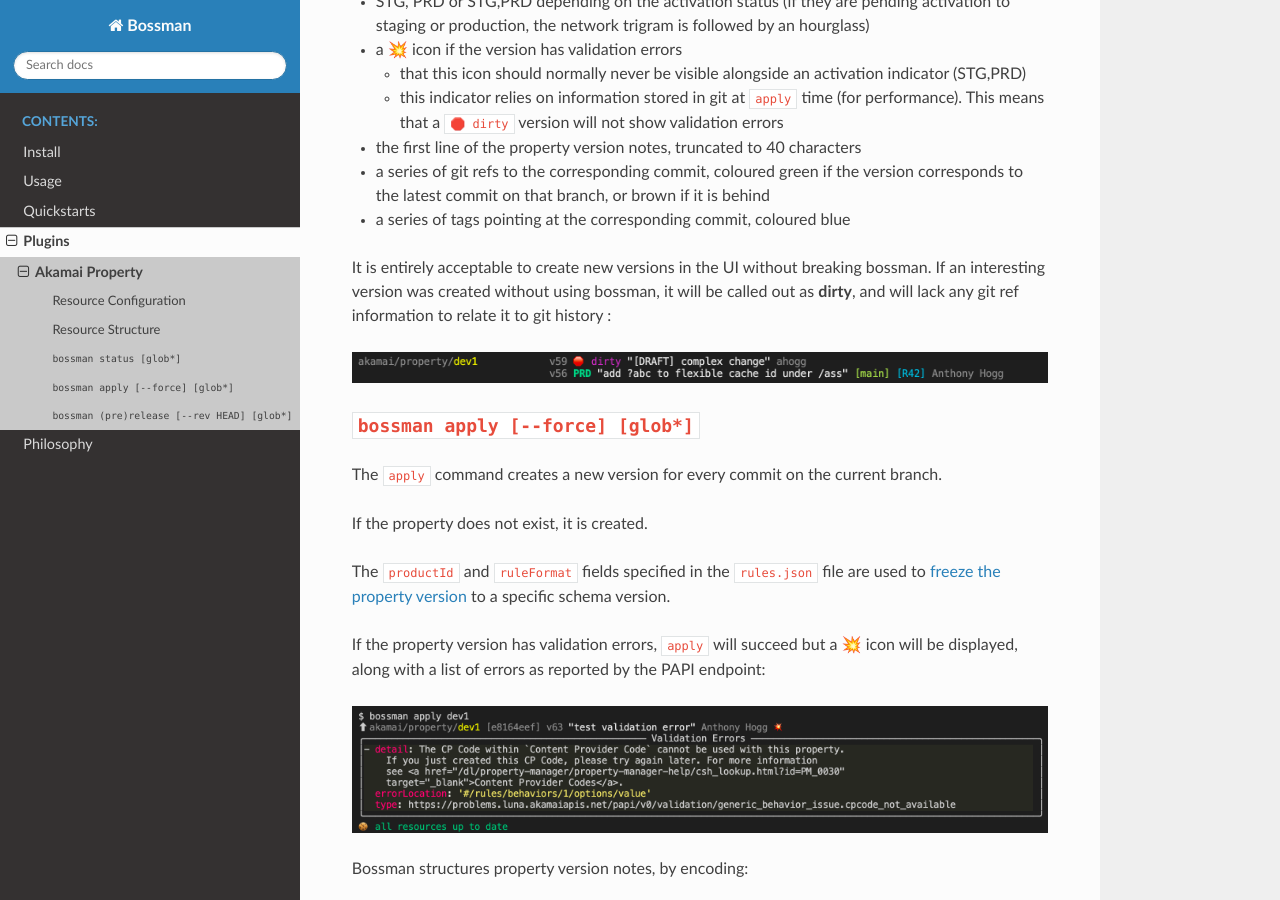
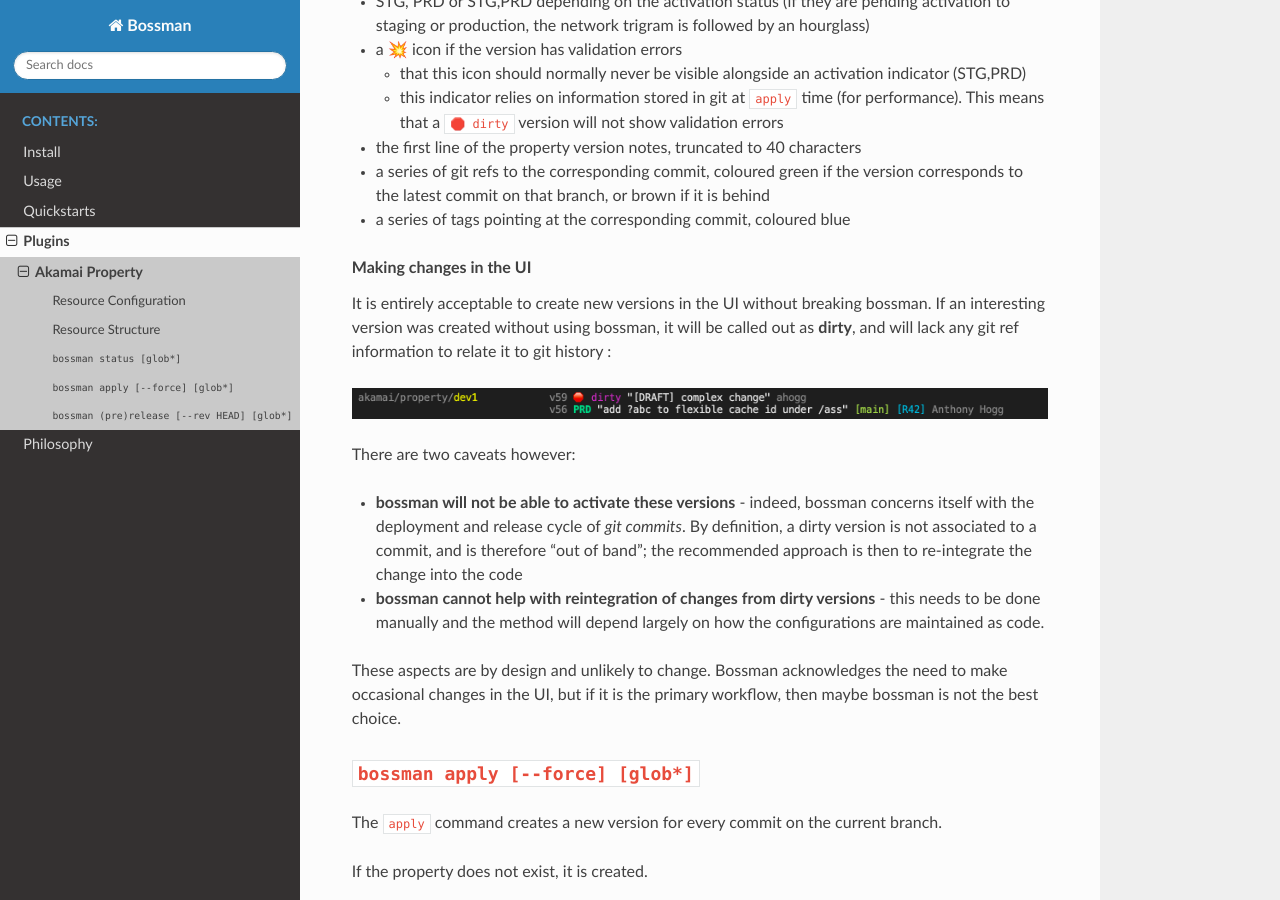
Before and after one commit to ynohat/bossman, a Sphinx documentation site: the page built from docs/plugins/akamai/property.rst, in a window 1280 px wide and 900 px high, scrolled down 1679 px. Built offline with Sphinx 7.4.7 and the Read the Docs theme 2.0.0, drawn with Linux system fonts in a browser that asks for light colours.

Commit message:
docs(akamai): be more explicit about handling dirty versions

```diff
--- a/docs/plugins/akamai/property.rst
+++ b/docs/plugins/akamai/property.rst
@@ -68,7 +68,7 @@ Interesting property versions are either:
 
 In the normal case, property versions are created by bossman and their status line shows:
 
-.. image:: property/normal_status.png
+.. figure:: property/normal_status.png
 
 * the property version
 * STG, PRD or STG,PRD depending on the activation status (if they are pending activation
@@ -84,12 +84,28 @@ In the normal case, property versions are created by bossman and their status li
   to the latest commit on that branch, or brown if it is behind
 * a series of tags pointing at the corresponding commit, coloured blue
 
-It is entirely acceptable to create new versions in the UI without breaking bossman.
-If an interesting version was created without using bossman, it will be called out
-as **dirty**, and will lack any git ref information to relate it to git history :
+.. topic:: Making changes in the UI
 
-.. image:: property/dirty_status.png
+  It is entirely acceptable to create new versions in the UI without breaking bossman.
+  If an interesting version was created without using bossman, it will be called out
+  as **dirty**, and will lack any git ref information to relate it to git history :
 
+  .. figure:: property/dirty_status.png
+
+
+  There are two caveats however:
+
+  * **bossman will not be able to activate these versions** - indeed, bossman concerns
+    itself with the deployment and release cycle of *git commits*. By definition, a dirty
+    version is not associated to a commit, and is therefore "out of band"; the recommended
+    approach is then to re-integrate the change into the code
+  * **bossman cannot help with reintegration of changes from dirty versions** - this needs
+    to be done manually and the method will depend largely on how the configurations are
+    maintained as code.
+
+  These aspects are by design and unlikely to change. Bossman acknowledges the need to make
+  occasional changes in the UI, but if it is the primary workflow, then maybe bossman is not
+  the best choice.
 
 ``bossman apply [--force] [glob*]``
 _____________________________________
@@ -105,7 +121,7 @@ to a specific schema version.
 If the property version has validation errors, ``apply`` will succeed but a 💥 icon
 will be displayed, along with a list of errors as reported by the PAPI endpoint:
 
-.. image:: property/apply_validation_errors.png
+.. figure:: property/apply_validation_errors.png
 
 Bossman structures property version notes, by encoding:
 
@@ -117,7 +133,7 @@ Bossman structures property version notes, by encoding:
   - the author
   - if applicable, the committer
 
-.. image:: property/apply_version_notes.png
+.. figure:: property/apply_version_notes.png
 
 The purpose is threefold.
 
@@ -136,7 +152,7 @@ _____________________________________________
 
 If the property version has validation errors, activation is disallowed:
 
-.. image:: property/release_validation_errors.png
+.. figure:: property/release_validation_errors.png
 
 .. topic:: Acivation notes & notifications
 
```
Also changed, not shown: docs/index.rst (+4 -4 lines), docs/quickstarts/akamai/parallel_environments.rst (+8 -8 lines), docs/quickstarts/akamai/simple_property.rst (+6 -6 lines).
